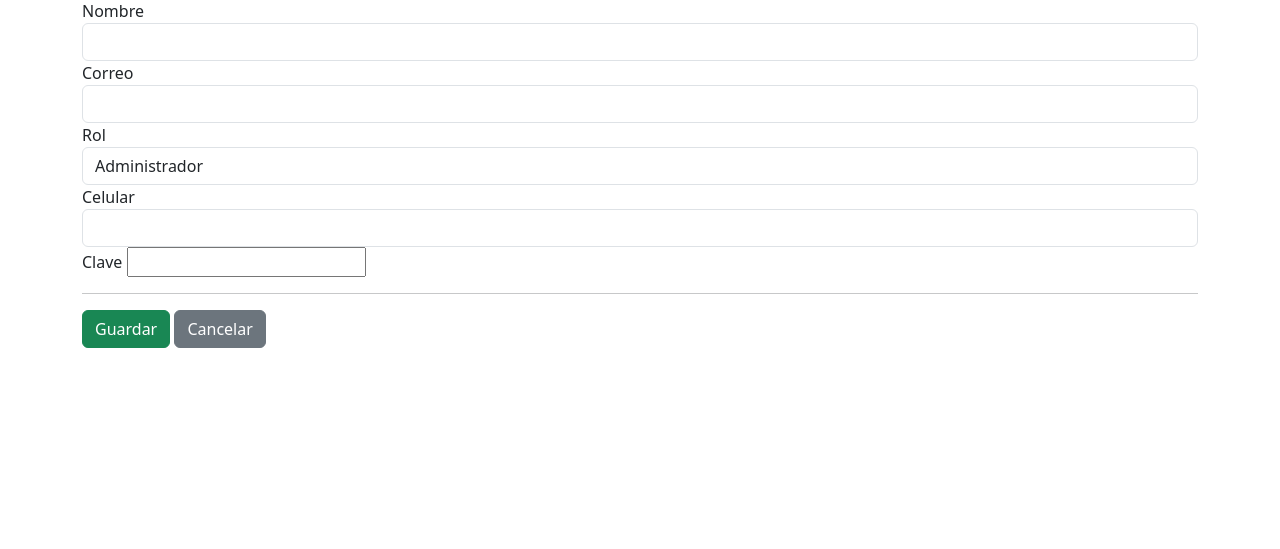
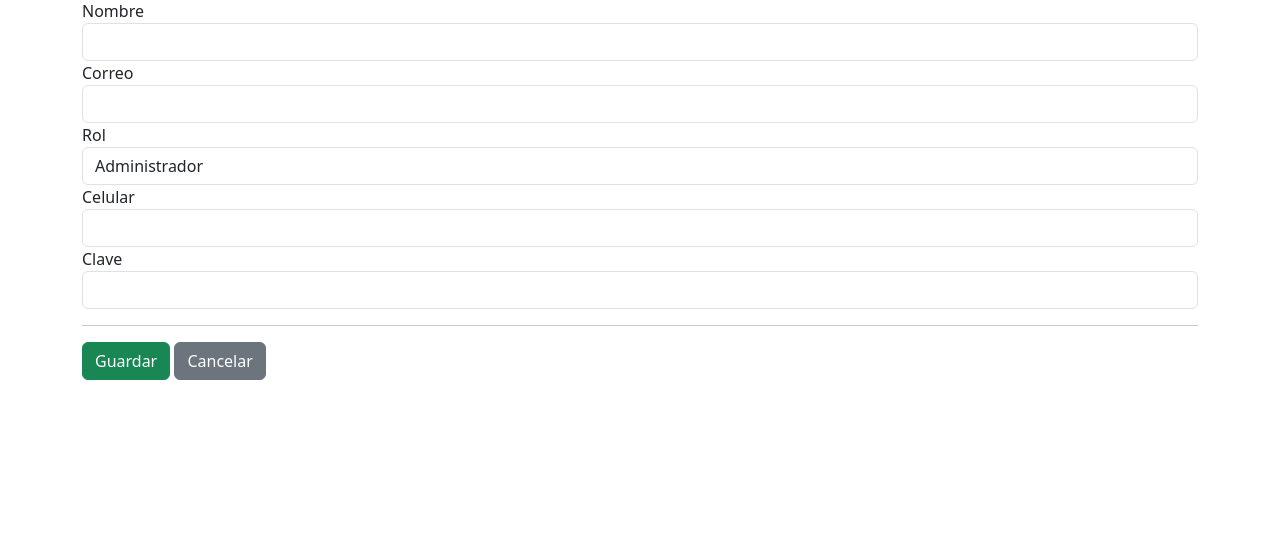
Before and after one commit to Lhes-Andrade/Proyecto.NETGuiado, an ASP.NET Core app: page /Usuario/Create in a window 1280 px wide. Shown: the part 128-677 px from the top of the page. Run offline with ASP.NET Core 8, Linux system fonts and the light colour scheme; the visitor is signed in with stand-in values (Sample User, id 1); style sheets or scripts are compiled from the project's sources.

Commit message:
Actualizacion 10:49 p.m. 13nov2026

```diff
--- a/TiendaWebAndrade/Views/Usuario/Create.cshtml
+++ b/TiendaWebAndrade/Views/Usuario/Create.cshtml
@@ -30,12 +30,8 @@
     </div>
     <div class="mb-3">
         <label>Clave</label>
-
-        <!-- #ERROR NO SE SABE PQ SE UTILIZARON 3 INPUT, y no permite acceder con la contraseña ingresada -->
-        <!-- <input asp-for="Clave" class="form-control" type="password"/> -->
-        <!-- <input asp-for="Clave" type="password" class="form-control"/> -->
-
-        <input asp-validation-for="Clave" class="text-danger"/>
+            <input asp-for="Clave" type="password" class="form-control" />
+            <span asp-validation-for="Clave" class="text-danger"></span>
     </div>
     <hr />
     <button class="btn btn-success">Guardar</button>
--- a/TiendaWebAndrade/Views/Usuario/Edit.cshtml
+++ b/TiendaWebAndrade/Views/Usuario/Edit.cshtml
@@ -5,6 +5,8 @@
 <form asp-action="Edit" method="post">
     <input type="hidden" asp-for="Id" />
     <div asp-validation-summary="All" class="text-danger"></div>
+    <input type="hidden" asp-for="Id" />
+    <input type="hidden" asp-for="Clave" />
 
     <div class="form-group">
         <label>Nombre</label>
```
